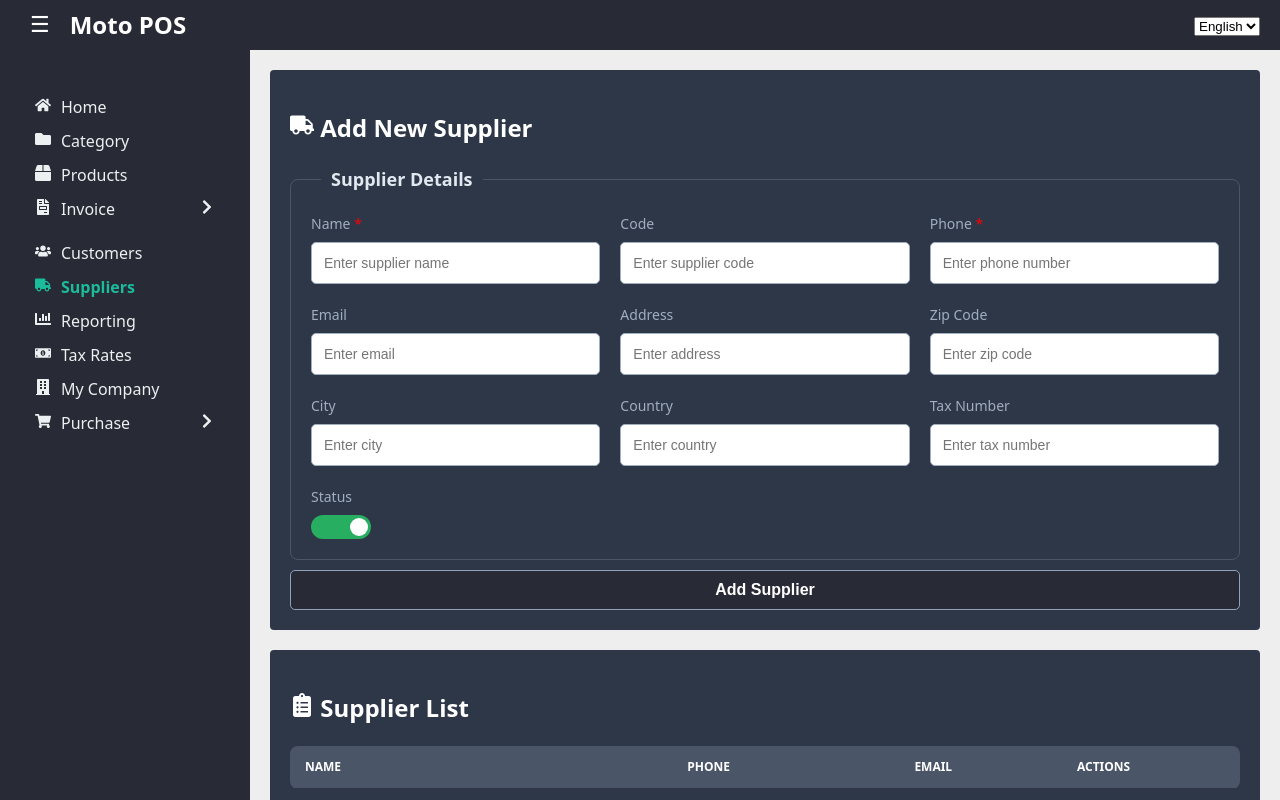
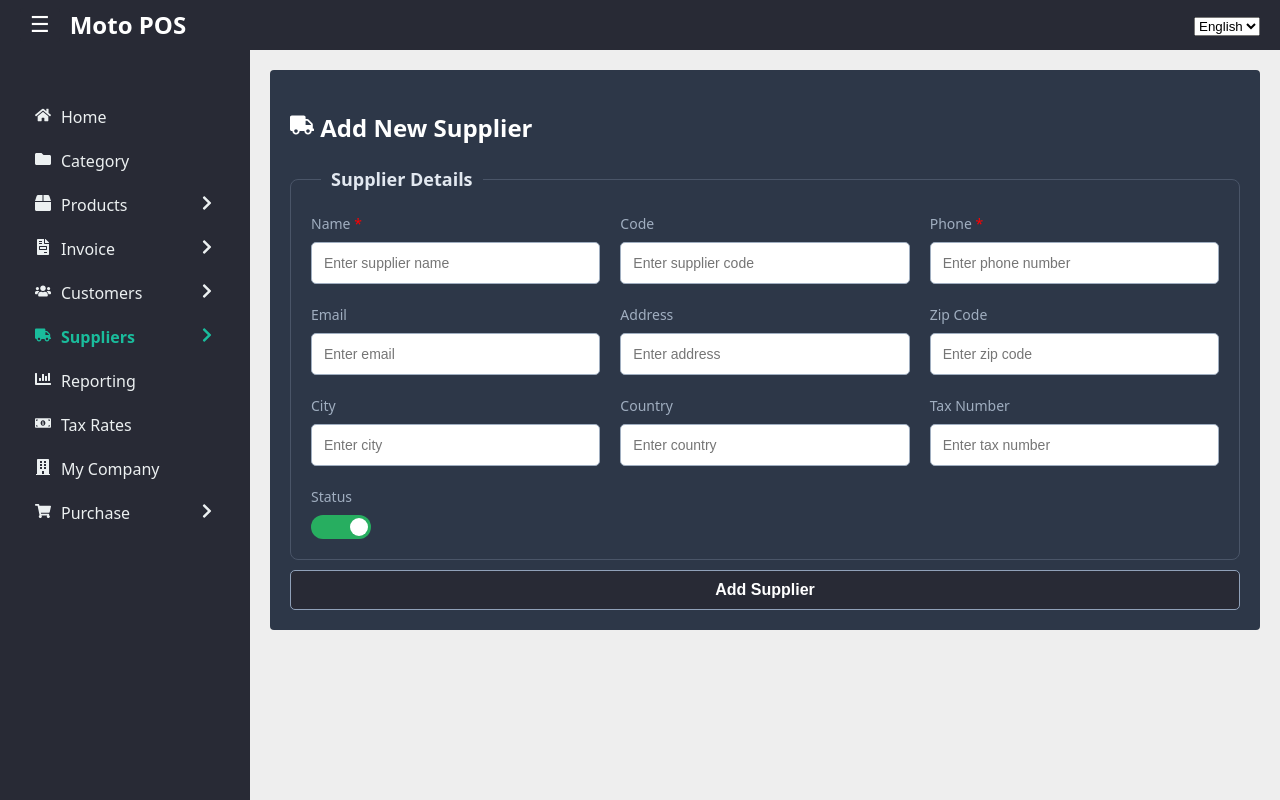
Before and after one commit to roni9843/KSA_SALES, a React (Vite) app in the folder renderer/: page /suppliers in a window 1280 px wide. Built offline with nearby package versions, Linux system fonts and the light colour scheme.

Commit message:
Few list move from create pages

```diff
--- a/renderer/src/App.jsx
+++ b/renderer/src/App.jsx
@@ -9,8 +9,11 @@ import CreateInvoice from './pages/CreateInvoice';
 import InvoicePrint from './pages/InvoicePrint';
 import InvoiceList from './pages/InvoiceList';
 import ProductPage from './pages/ProductPage';
+import ProductListPage from './pages/ProductListPage';
 import Customers from './pages/Customers';
+import CustomerListPage from './pages/CustomerListPage';
 import Suppliers from './pages/Suppliers';
+import SupplierListPage from './pages/SupplierListPage';
 import Reporting from './pages/Reporting';
 import TaxRates from './pages/TaxRates';
 import MyCompany from './pages/MyCompany';
@@ -29,12 +32,15 @@ function App() {
           <Route path="/" element={<Home />} />
           <Route path="/category" element={<AddCategory />} />
           <Route path="/products" element={<ProductPage />} />
+          <Route path="/product-list" element={<ProductListPage />} />
           <Route path="/create-invoice" element={<CreateInvoice />} />
           <Route path="/invoice/:id" element={<InvoicePrint />} />
           <Route path="/quotation" element={<QuotationPrint />} />
           <Route path="/invoices" element={<InvoiceList />} />
           <Route path="/customers" element={<Customers />} />
+          <Route path="/customer-list" element={<CustomerListPage />} />
           <Route path="/suppliers" element={<Suppliers />} />
+          <Route path="/supplier-list" element={<SupplierListPage />} />
           <Route path="/reporting" element={<Reporting />} />
           <Route path="/tax-rates" element={<TaxRates />} />
           <Route path="/my-company" element={<MyCompany />} />
--- a/renderer/src/components/CustomerList.jsx
+++ b/renderer/src/components/CustomerList.jsx
@@ -123,8 +123,7 @@ const cardStyle = {
     background: '#2D3748',
     padding: '20px',
     borderRadius: '4px',
-    color: '#fff',
-    marginTop: '20px'
+    color: '#fff'
 };
 
 const tableStyle = {
--- a/renderer/src/components/ProductList.jsx
+++ b/renderer/src/components/ProductList.jsx
@@ -255,8 +255,7 @@ const cardStyle = {
     background: '#2D3748',
     padding: '20px',
     borderRadius: '4px',
-    color: '#fff',
-    marginTop: '20px'
+    color: '#fff'
 };
 
 const tableStyle = {
--- a/renderer/src/components/Sidebar.jsx
+++ b/renderer/src/components/Sidebar.jsx
@@ -17,7 +17,14 @@ const Sidebar = () => {
     const menuItems = [
         { path: '/', label: 'Home', icon: <FaHome /> },
         { path: '/category', label: 'Category', icon: <FaFolder /> },
-        { path: '/products', label: 'Products', icon: <FaBox /> },
+        {
+            label: 'Products',
+            icon: <FaBox />,
+            subItems: [
+                { path: '/products', label: 'Add Product' },
+                { path: '/product-list', label: 'Product List' },
+            ]
+        },
         {
             label: 'Invoice',
             icon: <FaFileInvoice />,
@@ -26,8 +33,22 @@ const Sidebar = () => {
                 { path: '/invoices', label: 'Invoice List' },
             ]
         },
-        { path: '/customers', label: 'Customers', icon: <FaUsers /> },
-        { path: '/suppliers', label: 'Suppliers', icon: <FaTruck /> },
+        {
+            label: 'Customers',
+            icon: <FaUsers />,
+            subItems: [
+                { path: '/customers', label: 'Add Customer' },
+                { path: '/customer-list', label: 'Customer List' },
+            ]
+        },
+        {
+            label: 'Suppliers',
+            icon: <FaTruck />,
+            subItems: [
+                { path: '/suppliers', label: 'Add Supplier' },
+                { path: '/supplier-list', label: 'Supplier List' },
+            ]
+        },
         { path: '/reporting', label: 'Reporting', icon: <FaChartBar /> },
         { path: '/tax-rates', label: 'Tax Rates', icon: <FaMoneyBillAlt /> },
         { path: '/my-company', label: 'My Company', icon: <FaBuilding /> },
@@ -47,20 +68,27 @@ const Sidebar = () => {
                 const isParentActive = item.subItems && item.subItems.some(sub => sub.path === location.pathname);
                 const isOpen = openMenu === item.label;
 
-                if (item.subItems) {
-                    return (
-                        <div key={item.label}>
-                            <div
-                                onClick={() => handleMenuClick(item.label)}
-                                style={{
+                const linkStyle = {
                     display: 'flex',
                     alignItems: 'center',
-                                    margin: '10px 0',
+                    textDecoration: 'none',
+                    color: location.pathname === item.path ? '#1abc9c' : '#ecf0f1',
+                    fontWeight: location.pathname === item.path ? 'bold' : 'normal'
+                };
+
+                const parentLinkStyle = {
+                    display: 'flex',
+                    alignItems: 'center',
                     cursor: 'pointer',
                     color: isParentActive ? '#1abc9c' : '#ecf0f1',
                     fontWeight: isParentActive ? 'bold' : 'normal'
-                                }}
-                            >
+                };
+
+                return (
+                    <div key={item.label || item.path} style={{ margin: '20px 0' }}>
+                        {item.subItems ? (
+                            <>
+                                <div onClick={() => handleMenuClick(item.label)} style={parentLinkStyle}>
                                     <span style={{ marginRight: '10px' }}>{item.icon}</span>
                                     <span style={{ flexGrow: 1 }}>{item.label}</span>
                                     <span style={{ marginLeft: 'auto' }}>
@@ -71,7 +99,8 @@ const Sidebar = () => {
                                     maxHeight: isOpen ? '100px' : '0',
                                     overflow: 'hidden',
                                     transition: 'max-height 0.3s ease-in-out',
-                                paddingLeft: '20px'
+                                    paddingLeft: '20px',
+                                    marginTop: isOpen ? '10px' : '0'
                                 }}>
                                     {item.subItems.map(subItem => (
                                         <Link
@@ -90,27 +119,15 @@ const Sidebar = () => {
                                         </Link>
                                     ))}
                                 </div>
-                        </div>
-                    );
-                } else {
-                    return (
-                        <Link
-                            key={item.path}
-                            to={item.path}
-                            style={{
-                                display: 'flex',
-                                alignItems: 'center',
-                                margin: '10px 0',
-                                color: location.pathname === item.path ? '#1abc9c' : '#ecf0f1',
-                                textDecoration: 'none',
-                                fontWeight: location.pathname === item.path ? 'bold' : 'normal'
-                            }}
-                        >
+                            </>
+                        ) : (
+                            <Link to={item.path} style={linkStyle}>
                                 <span style={{ marginRight: '10px' }}>{item.icon}</span>
                                 {item.label}
                             </Link>
+                        )}
+                    </div>
                 );
-                }
             })}
         </div>
     );
--- a/renderer/src/components/SupplierList.jsx
+++ b/renderer/src/components/SupplierList.jsx
@@ -123,8 +123,7 @@ const cardStyle = {
     background: '#2D3748',
     padding: '20px',
     borderRadius: '4px',
-    color: '#fff',
-    marginTop: '20px'
+    color: '#fff'
 };
 
 const tableStyle = {
--- /dev/null
+++ b/renderer/src/pages/CustomerListPage.jsx
@@ -0,0 +1,11 @@
+import CustomerList from '../components/CustomerList';
+
+const CustomerListPage = () => {
+    return (
+        <div>
+            <CustomerList />
+        </div>
+    );
+};
+
+export default CustomerListPage;
--- a/renderer/src/pages/Customers.jsx
+++ b/renderer/src/pages/Customers.jsx
@@ -1,18 +1,16 @@
-import React, { useState } from 'react';
+import { useNavigate } from 'react-router-dom';
 import AddCustomer from '../components/AddCustomer';
-import CustomerList from '../components/CustomerList';
 
 const Customers = () => {
-    const [refresh, setRefresh] = useState(false);
+    const navigate = useNavigate();
 
     const handleAdded = () => {
-        setRefresh(!refresh);
+        navigate('/customer-list');
     }
 
     return (
         <div>
             <AddCustomer onAdded={handleAdded} />
-            <CustomerList refresh={refresh} />
         </div>
     );
 };
--- /dev/null
+++ b/renderer/src/pages/ProductListPage.jsx
@@ -0,0 +1,11 @@
+import ProductList from '../components/ProductList';
+
+const ProductListPage = () => {
+    return (
+        <div>
+            <ProductList />
+        </div>
+    );
+};
+
+export default ProductListPage;
--- a/renderer/src/pages/ProductPage.jsx
+++ b/renderer/src/pages/ProductPage.jsx
@@ -1,17 +1,16 @@
+import { useNavigate } from 'react-router-dom';
 import AddProduct from '../components/AddProduct';
-import ProductList from '../components/ProductList';
-import { useState } from 'react';
 
 const ProductPage = () => {
-    const [refresh, setRefresh] = useState(false);
+    const navigate = useNavigate();
 
-    const refreshData = () => setRefresh(!refresh);
+    const handleAdded = () => {
+        navigate('/product-list');
+    }
 
     return (
         <div>
-            {/* <h2 style={{ color: '#333' }}>🛒 Product Management</h2> */}
-            <AddProduct onAdded={refreshData} />
-            <ProductList refresh={refresh} />
+            <AddProduct onAdded={handleAdded} />
         </div>
     );
 };
--- /dev/null
+++ b/renderer/src/pages/SupplierListPage.jsx
@@ -0,0 +1,11 @@
+import SupplierList from '../components/SupplierList';
+
+const SupplierListPage = () => {
+    return (
+        <div>
+            <SupplierList />
+        </div>
+    );
+};
+
+export default SupplierListPage;
--- a/renderer/src/pages/Suppliers.jsx
+++ b/renderer/src/pages/Suppliers.jsx
@@ -1,18 +1,16 @@
-import React, { useState } from 'react';
+import { useNavigate } from 'react-router-dom';
 import AddSupplier from '../components/AddSupplier';
-import SupplierList from '../components/SupplierList';
 
 const Suppliers = () => {
-    const [refresh, setRefresh] = useState(false);
+    const navigate = useNavigate();
 
     const handleAdded = () => {
-        setRefresh(!refresh);
+        navigate('/supplier-list');
     }
 
     return (
         <div>
             <AddSupplier onAdded={handleAdded} />
-            <SupplierList refresh={refresh} />
         </div>
     );
 };
```
Lines whose indentation alone changed are shown as unchanged.
